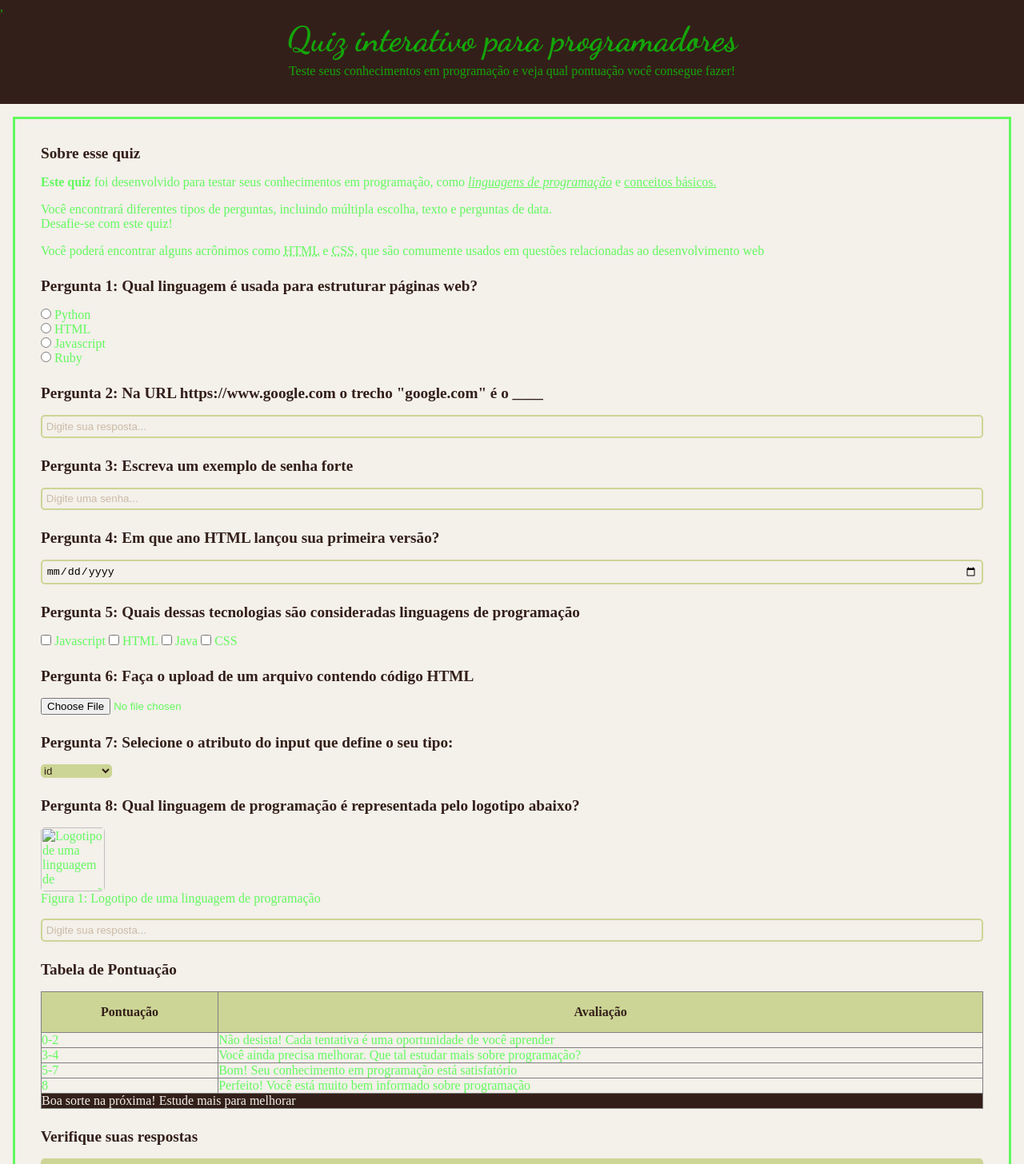
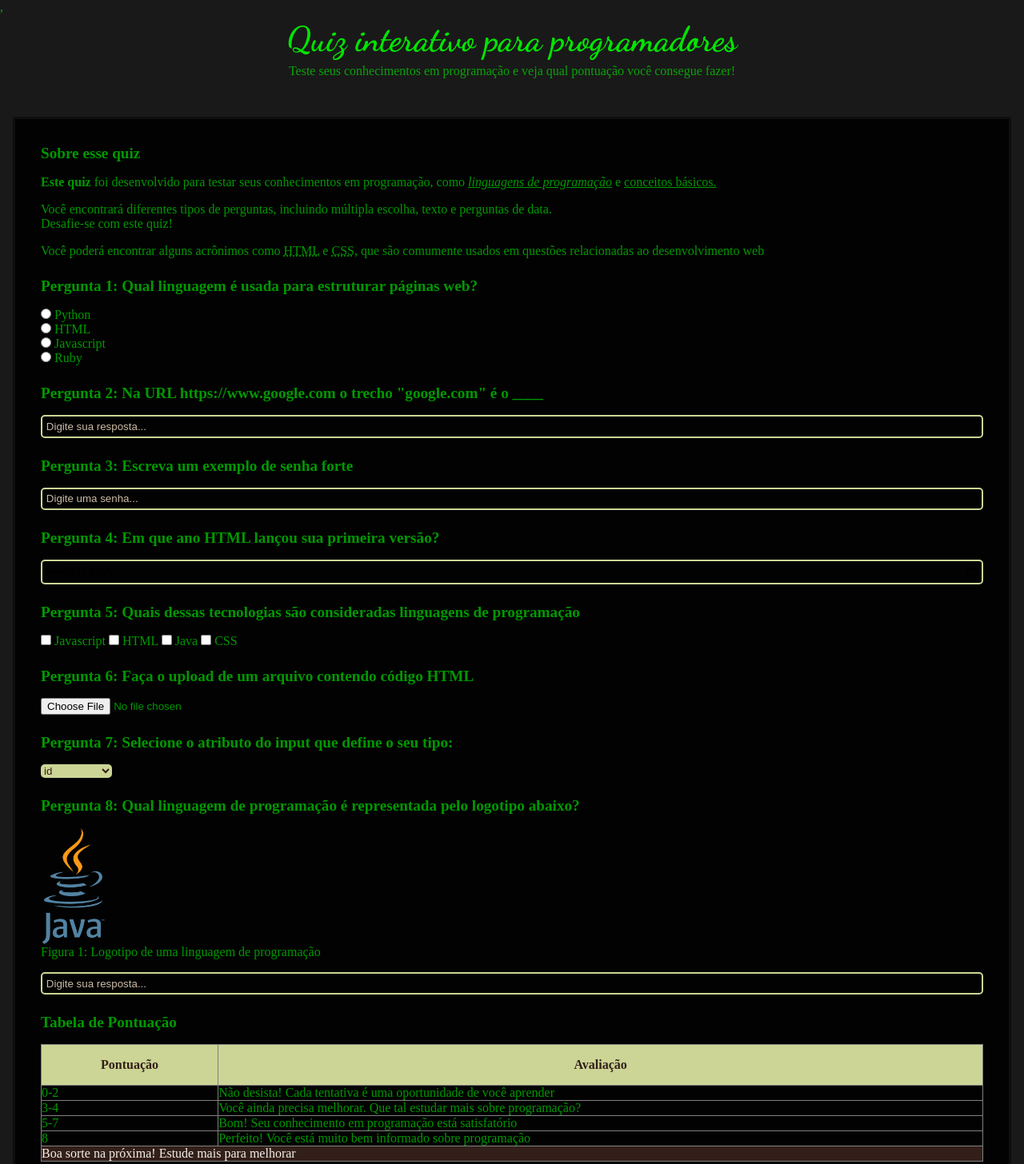
Before and after one commit to WillianYago/quiz, a plain HTML site: page Index.html in a window 1280 px wide. Shown: the top 1456 px of the page at 80% size. Drawn offline with Linux system fonts and the light colour scheme.

Commit message:
Version3

```diff
--- a/Index.html
+++ b/Index.html
@@ -89,7 +89,7 @@
             <section>
                 <h2>Pergunta 8: Qual linguagem de programação é representada pelo logotipo abaixo?</h2>
                 <figure>
-                    <img src="./assets/perg8.jpeg" alt="Logotipo de uma linguagem de programação"><br>
+                    <img src="./assets/java_icon.png" alt="Logotipo de uma linguagem de programação"><br>
                     <figcaption>Figura 1: Logotipo de uma linguagem de programação</figcaption>
                 </figure>
                 <input type="text" id="p8" name="pergunta8" placeholder="Digite sua resposta...">
--- a/Style.css
+++ b/Style.css
@@ -13,34 +13,36 @@
 }
 
 h1{
-  font-family: "Dancing Script";
+  font-family: "Dancing Script"; /*Dancing Script*/
   font-size: 2.7rem;
-  color: #00ff0098;
+  color: #00ff00e0;
  /* color: #b9c77b; */
   padding: 5px;
 }
 
 body {
-  background-color: #f4f0ea;
+  background-color: rgba(0, 0, 0, 0.90);
+ /* background-color: #f4f0ea; */
    /* color: #798252; */
    color: #00ff0098;
+
 }
 
 header {
   padding: 2rem;
-  background-color: #331f19;
+ /* background-color: #331f19; */
   text-align: center;
   margin-top: -2rem;
 }
 
 main{
   padding: 2rem;
+  background-color: rgba(0, 0, 0, 0.90);
   display: flex; /*display: ê o modo que o conteudo vai ser exibido. O*/
   flex-direction: column;
   gap: 1.5rem;
-  border: solid;
+  border: solid rgb(14, 14, 14);
   margin: 1rem;
-
 }
 
 section{
@@ -48,12 +50,11 @@
   /*se usa quando está usando o atributo flex (transforma os itens automaticamente em flexnitens) no display*/
   flex-direction: column; /*por padrao ele vem em row, mas dependendo tem que se colocar em column que ê a forma qur fazemis os itens*/
   gap: 1rem; /* define o espaçamento das flex itens*/
-
-
 }
 
 h2{
-  color: #331f19;
+  color: #00ff0098;
+ /* color: #331f19; */
   font-size: 1.2rem;
 }
 
```
Also changed, not shown: Assets/java_icon.png (added).
